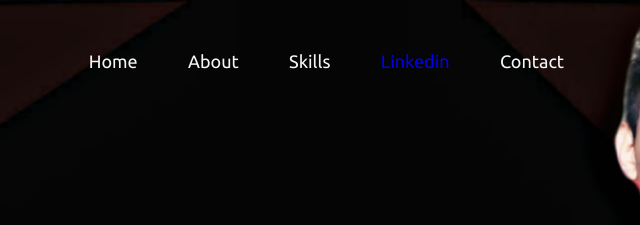
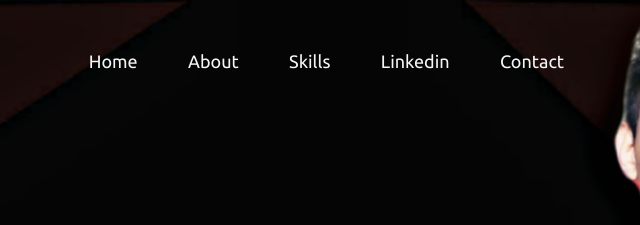
Before and after one commit to gaurav-uk2001/fluffy-portfolio, a plain HTML site: page index.html in a window 1280 px wide. Shown: the top 225 px of the page, 640-1280 px from the left. Drawn offline with Linux system fonts and the light colour scheme; a web font is replaced by a local one.

Commit message:
Add files via upload

```diff
--- a/index.html
+++ b/index.html
@@ -21,7 +21,7 @@
                     <li><a href="#home" class="menu_btn">Home</a></li>
                     <li><a href="#aboutsection" class="menu_btn">About</a></li>
                     <li><a href="#skills" class="menu_btn">Skills</a></li>
-                    <li><a href="https://www.linkedin.com/in/gaurav-b-6bb845190/" class="linkedin">Linkedin</a></li>
+                    <li><a href="https://www.linkedin.com/in/gaurav-b-6bb845190/" class="menu_btn">Linkedin</a></li>
                     <li><a href="#contact" class="menu_btn">Contact</a></li>
                 </ul>
             </nav>
--- a/style.css
+++ b/style.css
@@ -20,10 +20,6 @@ nav{
     padding-top: 3vw;
     padding-right: 2vw;
     padding-left: 6vw;
-}
-
-.linkedin:visited{
-    color: whitesmoke;
 }
 .menu_btn{
     color: whitesmoke;
```
